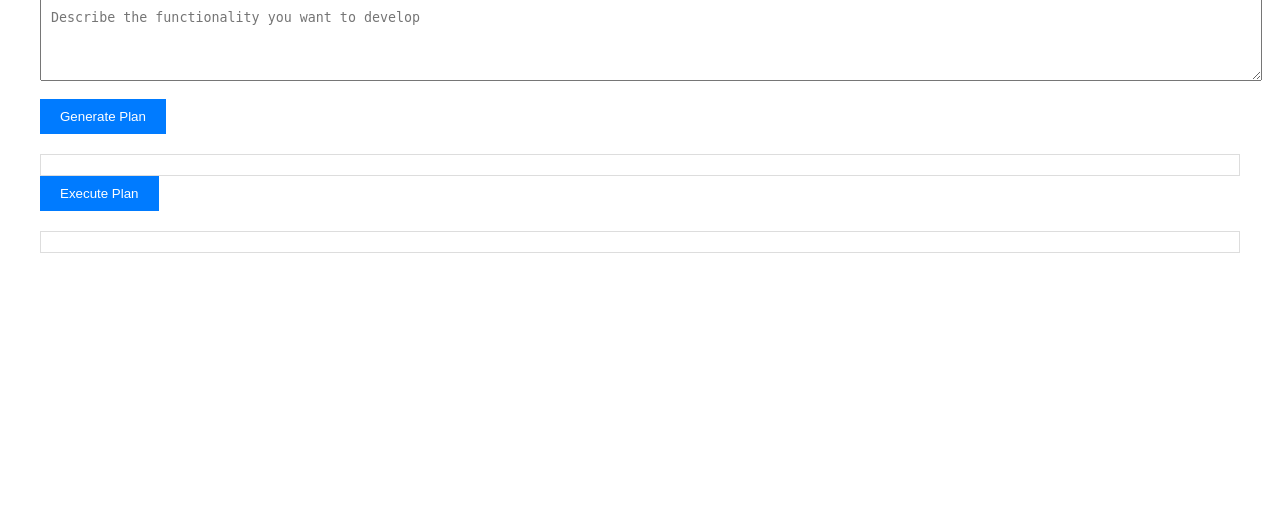
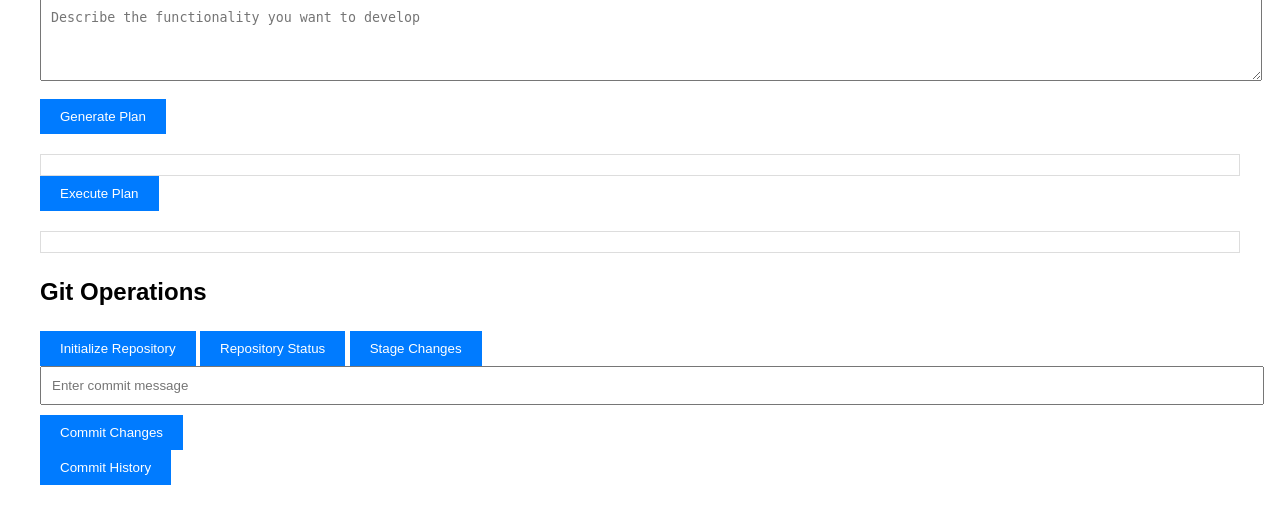
Before and after one commit to thekily/CodeAssistBot, a Flask app: page / in a window 1280 px wide. Shown: the part 292-800 px from the top of the page. Run offline with Flask 3, Linux system fonts and the light colour scheme.

Commit message:
Agent step completed: Implement version control integration (e.g., Git)

```diff
--- a/main.py
+++ b/main.py
@@ -2,6 +2,7 @@ import os
 from flask import Flask, render_template, request, jsonify
 from utils.file_operations import get_file_tree, read_file_content, write_file_content
 from utils.openai_integration import generate_plan, execute_plan
+from utils.git_operations import initialize_repo, get_repo_status, stage_changes, commit_changes, get_commit_history
 
 app = Flask(__name__)
 
@@ -68,5 +69,63 @@ def write_file_route():
     except Exception as e:
         return jsonify({'error': str(e)}), 500
 
+# New Git-related routes
+@app.route('/init_repo', methods=['POST'])
+def init_repo_route():
+    repo_path = request.json.get('repoPath')
+    if not repo_path:
+        return jsonify({'error': 'Repository path not provided'}), 400
+    try:
+        result = initialize_repo(repo_path)
+        return jsonify({'result': result})
+    except Exception as e:
+        return jsonify({'error': str(e)}), 500
+
+@app.route('/repo_status', methods=['POST'])
+def repo_status_route():
+    repo_path = request.json.get('repoPath')
+    if not repo_path:
+        return jsonify({'error': 'Repository path not provided'}), 400
+    try:
+        status = get_repo_status(repo_path)
+        return jsonify({'status': status})
+    except Exception as e:
+        return jsonify({'error': str(e)}), 500
+
+@app.route('/stage_changes', methods=['POST'])
+def stage_changes_route():
+    repo_path = request.json.get('repoPath')
+    file_path = request.json.get('filePath')
+    if not repo_path:
+        return jsonify({'error': 'Repository path not provided'}), 400
+    try:
+        result = stage_changes(repo_path, file_path)
+        return jsonify({'result': result})
+    except Exception as e:
+        return jsonify({'error': str(e)}), 500
+
+@app.route('/commit_changes', methods=['POST'])
+def commit_changes_route():
+    repo_path = request.json.get('repoPath')
+    message = request.json.get('message')
+    if not repo_path or not message:
+        return jsonify({'error': 'Repository path or commit message not provided'}), 400
+    try:
+        result = commit_changes(repo_path, message)
+        return jsonify({'result': result})
+    except Exception as e:
+        return jsonify({'error': str(e)}), 500
+
+@app.route('/commit_history', methods=['POST'])
+def commit_history_route():
+    repo_path = request.json.get('repoPath')
+    if not repo_path:
+        return jsonify({'error': 'Repository path not provided'}), 400
+    try:
+        history = get_commit_history(repo_path)
+        return jsonify({'history': history})
+    except Exception as e:
+        return jsonify({'error': str(e)}), 500
+
 if __name__ == '__main__':
     app.run(host='0.0.0.0', port=5000)
--- a/pyproject.toml
+++ b/pyproject.toml
@@ -9,6 +9,7 @@ readme = "README.md"
 python = "^3.11"
 openai = "^1.45.0"
 flask = "^3.0.3"
+gitpython = "^3.1.43"
 
 
 [build-system]
--- a/static/js/app.js
+++ b/static/js/app.js
@@ -7,6 +7,15 @@ document.addEventListener('DOMContentLoaded', () => {
     const planDisplay = document.getElementById('plan');
     const executePlanBtn = document.getElementById('executePlan');
     const resultDisplay = document.getElementById('result');
+
+    // New Git-related elements
+    const initRepoBtn = document.getElementById('initRepo');
+    const repoStatusBtn = document.getElementById('repoStatus');
+    const stageChangesBtn = document.getElementById('stageChanges');
+    const commitChangesBtn = document.getElementById('commitChanges');
+    const commitMessageInput = document.getElementById('commitMessage');
+    const commitHistoryBtn = document.getElementById('commitHistory');
+    const gitOperationsDisplay = document.getElementById('gitOperations');
 
     getFileTreeBtn.addEventListener('click', async () => {
         const repoPath = repoPathInput.value;
@@ -79,6 +88,123 @@ document.addEventListener('DOMContentLoaded', () => {
         }
     });
 
+    // New Git-related event listeners
+    initRepoBtn.addEventListener('click', async () => {
+        const repoPath = repoPathInput.value;
+        if (!repoPath) {
+            showError('Please enter a repository path.');
+            return;
+        }
+
+        try {
+            const response = await fetch('/init_repo', {
+                method: 'POST',
+                headers: { 'Content-Type': 'application/json' },
+                body: JSON.stringify({ repoPath })
+            });
+
+            if (!response.ok) throw new Error('Failed to initialize repository');
+
+            const data = await response.json();
+            gitOperationsDisplay.textContent = data.result;
+        } catch (error) {
+            showError(error.message);
+        }
+    });
+
+    repoStatusBtn.addEventListener('click', async () => {
+        const repoPath = repoPathInput.value;
+        if (!repoPath) {
+            showError('Please enter a repository path.');
+            return;
+        }
+
+        try {
+            const response = await fetch('/repo_status', {
+                method: 'POST',
+                headers: { 'Content-Type': 'application/json' },
+                body: JSON.stringify({ repoPath })
+            });
+
+            if (!response.ok) throw new Error('Failed to get repository status');
+
+            const data = await response.json();
+            gitOperationsDisplay.textContent = data.status;
+        } catch (error) {
+            showError(error.message);
+        }
+    });
+
+    stageChangesBtn.addEventListener('click', async () => {
+        const repoPath = repoPathInput.value;
+        if (!repoPath) {
+            showError('Please enter a repository path.');
+            return;
+        }
+
+        try {
+            const response = await fetch('/stage_changes', {
+                method: 'POST',
+                headers: { 'Content-Type': 'application/json' },
+                body: JSON.stringify({ repoPath })
+            });
+
+            if (!response.ok) throw new Error('Failed to stage changes');
+
+            const data = await response.json();
+            gitOperationsDisplay.textContent = data.result;
+        } catch (error) {
+            showError(error.message);
+        }
+    });
+
+    commitChangesBtn.addEventListener('click', async () => {
+        const repoPath = repoPathInput.value;
+        const message = commitMessageInput.value;
+        if (!repoPath || !message) {
+            showError('Please enter both repository path and commit message.');
+            return;
+        }
+
+        try {
+            const response = await fetch('/commit_changes', {
+                method: 'POST',
+                headers: { 'Content-Type': 'application/json' },
+                body: JSON.stringify({ repoPath, message })
+            });
+
+            if (!response.ok) throw new Error('Failed to commit changes');
+
+            const data = await response.json();
+            gitOperationsDisplay.textContent = data.result;
+        } catch (error) {
+            showError(error.message);
+        }
+    });
+
+    commitHistoryBtn.addEventListener('click', async () => {
+        const repoPath = repoPathInput.value;
+        if (!repoPath) {
+            showError('Please enter a repository path.');
+            return;
+        }
+
+        try {
+            const response = await fetch('/commit_history', {
+                method: 'POST',
+                headers: { 'Content-Type': 'application/json' },
+                body: JSON.stringify({ repoPath })
+            });
+
+            if (!response.ok) throw new Error('Failed to get commit history');
+
+            const data = await response.json();
+            gitOperationsDisplay.textContent = JSON.stringify(data.history, null, 2);
+        } catch (error) {
+            showError(error.message);
+        }
+    });
+
     function showError(message) {
         const errorDiv = document.createElement('div');
         errorDiv.className = 'error';
--- a/templates/index.html
+++ b/templates/index.html
@@ -29,6 +29,22 @@
         <button id="executePlan">Execute Plan</button>
 
         <div id="result"></div>
+
+        <!-- New Git-related elements -->
+        <h2>Git Operations</h2>
+        <div>
+            <button id="initRepo">Initialize Repository</button>
+            <button id="repoStatus">Repository Status</button>
+            <button id="stageChanges">Stage Changes</button>
+        </div>
+        <div>
+            <input type="text" id="commitMessage" placeholder="Enter commit message">
+            <button id="commitChanges">Commit Changes</button>
+        </div>
+        <div>
+            <button id="commitHistory">Commit History</button>
+        </div>
+        <div id="gitOperations"></div>
     </div>
 
     <script src="{{ url_for('static', filename='js/app.js') }}"></script>
```
Also changed, not shown: utils/git_operations.py (added, +61 -0 lines), 1 other file.
